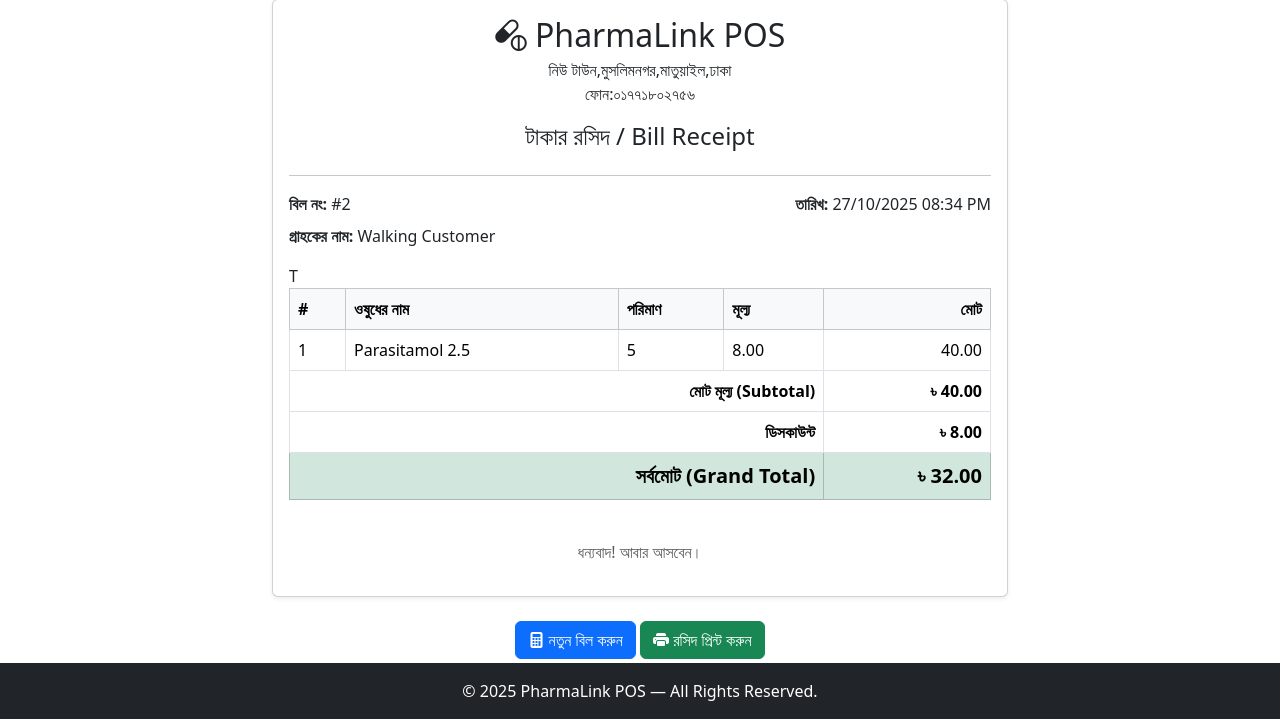
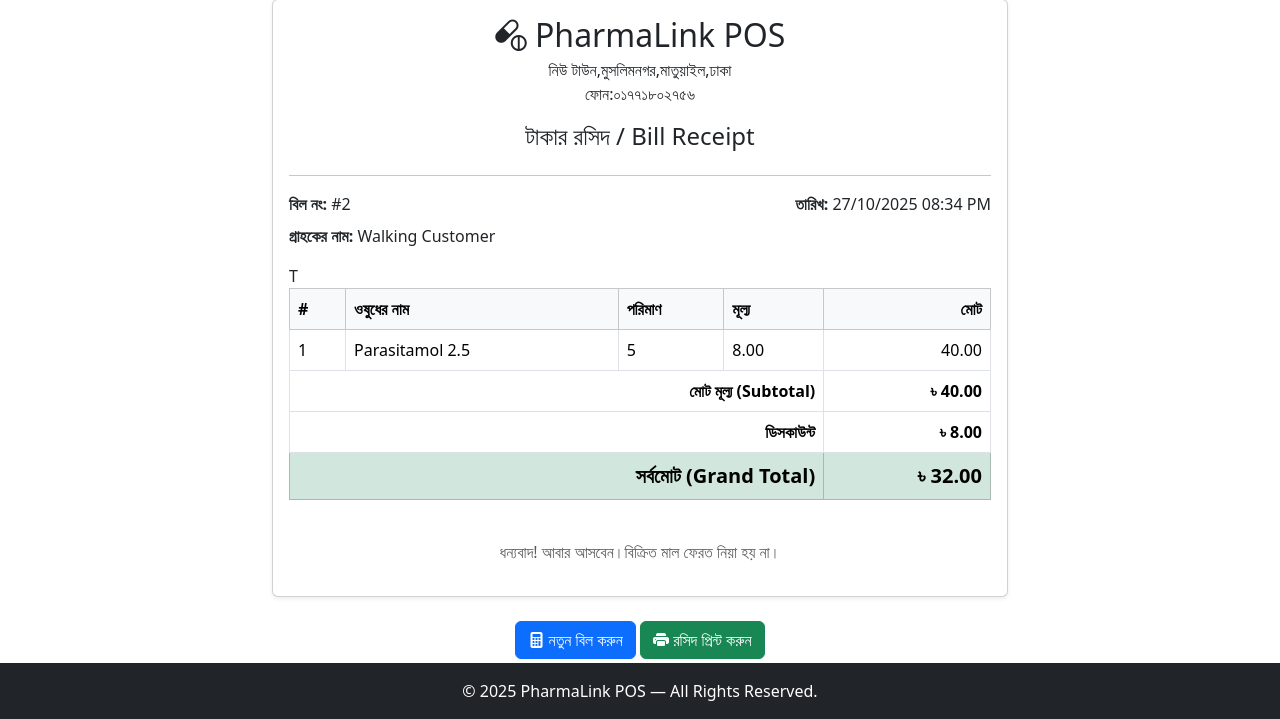
Before and after one commit to vaustech/pharmacy-Billing-Software-using-PHP, a PHP site: page /receipt.php?sale_id=2 in a window 1280 px wide. Shown: the part 81-800 px from the top of the page. Run offline with PHP 8.4, Linux system fonts and the light colour scheme; data comes from the database, SQL or seed files in the repository.

Commit message:
new edit

```diff
--- a/receipt.php
+++ b/receipt.php
@@ -107,7 +107,7 @@
                         </table>
                     </div>
 
-                    <p class="text-center text-muted mt-4">ধন্যবাদ! আবার আসবেন।</p>
+                    <p class="text-center text-muted mt-4">ধন্যবাদ! আবার আসবেন।বিক্রিত মাল ফেরত নিয়া হয় না।</p>
 
                 </div>
             </div>
```
